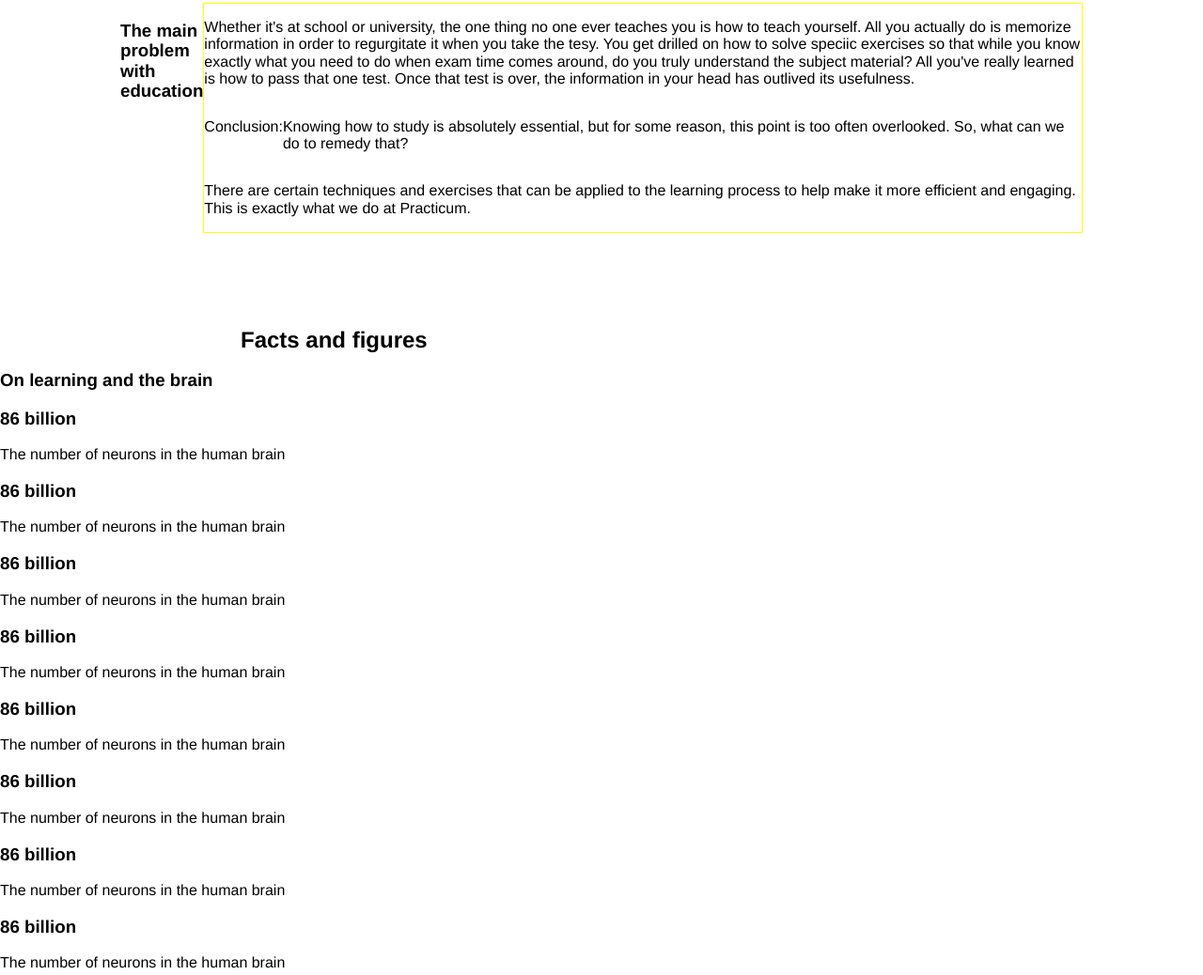
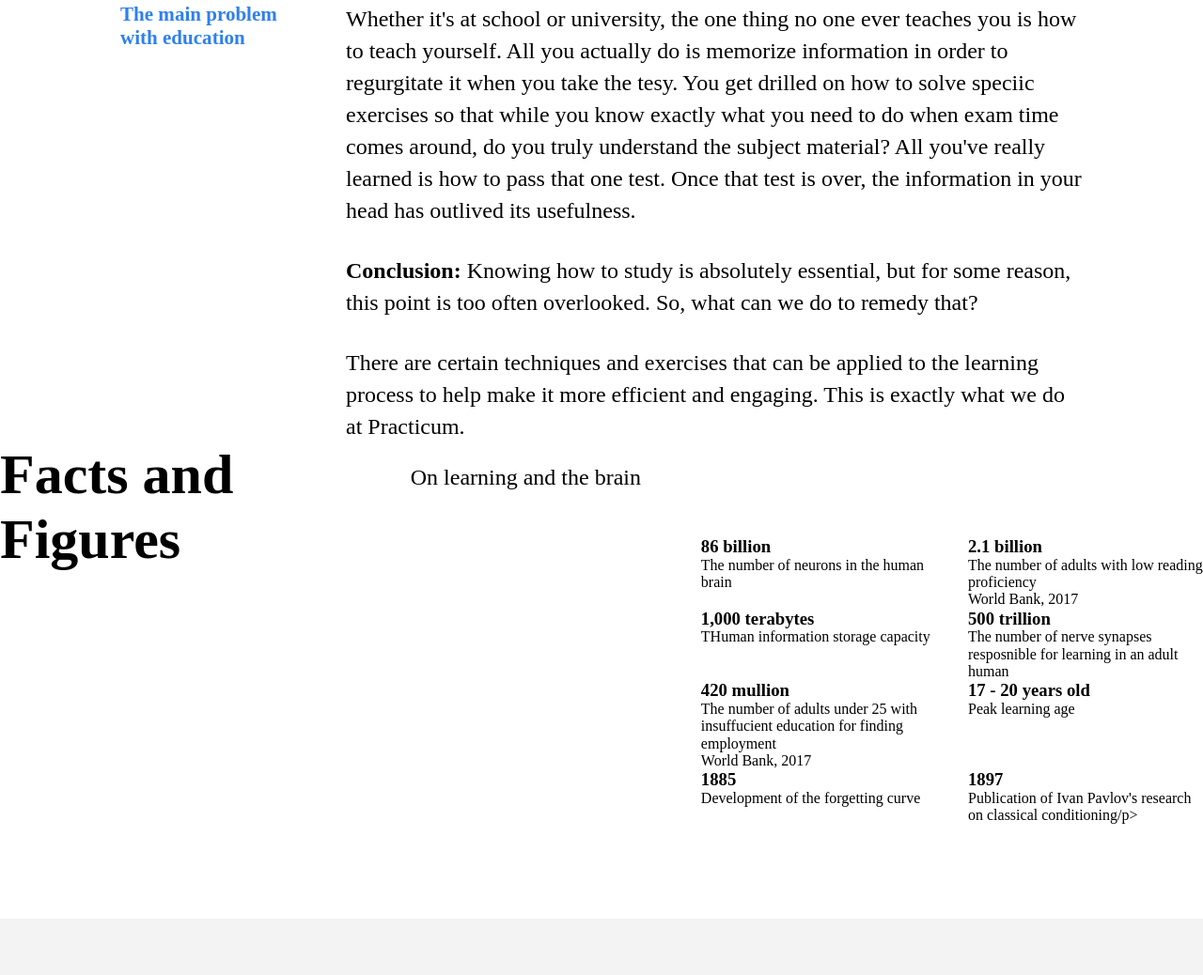
Before and after one commit to natalia2991/web_project1, a plain HTML site: page index.html in a window 1280 px wide. Shown: the part 853-1891 px from the top of the page at 94% size. Drawn offline with Linux system fonts and the light colour scheme.

Commit message:
2 parts done

```diff
--- a/index.html
+++ b/index.html
@@ -17,6 +17,8 @@
       <img src = "./images/header-image.png" class = "header__main-illustration" alt = "Woman standing on a rock.">
       <div class ="header__square-pic"></div>
     </header>
+    </div>
+
     <main class ="content">
       <section class="description">
         <div class = "two-columns">
@@ -27,10 +29,11 @@
              <p class = "two-columns__paragraph">There are certain techniques and exercises that can be applied to the learning process to help make it more efficient and engaging. This is exactly what we do at Practicum.</p>
           </div>
         </div>
+        </div>
       </section>
 
       <section class="digits">
-          <h2 class = "section-title">Facts and figures</h2>
+          <h2 class = "section-title">Facts and Figures</h2>
           <h3 class = "section-subtitle">On learning and the brain</h3>
           <div class = "table">
             <div class = "table__cell">
@@ -38,32 +41,34 @@
               <p class = "table__text">The number of neurons in the human brain</p>
             </div>
             <div class = "table__cell">
-              <h3 class = "table__heading">86 billion</h3>
-              <p class = "table__text">The number of neurons in the human brain</p>
+              <h3 class = "table__heading">2.1 billion</h3>
+              <p class = "table__text">The number of adults with low reading proficiency</p>
+              <p class = "table__text">World Bank, 2017</p>
             </div>
             <div class = "table__cell">
-              <h3 class = "table__heading">86 billion</h3>
-              <p class = "table__text">The number of neurons in the human brain</p>
+              <h3 class = "table__heading">1,000 terabytes</h3>
+              <p class = "table__text">THuman information storage capacity</p>
             </div>
             <div class = "table__cell">
-              <h3 class = "table__heading">86 billion</h3>
-              <p class = "table__text">The number of neurons in the human brain</p>
+              <h3 class = "table__heading">500 trillion</h3>
+              <p class = "table__text">The number of nerve synapses resposnible for learning in an adult human</p>
             </div>
             <div class = "table__cell">
-              <h3 class = "table__heading">86 billion</h3>
-              <p class = "table__text">The number of neurons in the human brain</p>
+              <h3 class = "table__heading">420 mullion</h3>
+              <p class = "table__text">The number of adults under 25 with insuffucient education for finding employment</p>
+              <p class = "table__text">World Bank, 2017</p>
             </div>
             <div class = "table__cell">
-              <h3 class = "table__heading">86 billion</h3>
-              <p class = "table__text">The number of neurons in the human brain</p>
+              <h3 class = "table__heading">17 - 20 years old</h3>
+              <p class = "table__text">Peak learning age</p>
             </div>
             <div class = "table__cell">
-              <h3 class = "table__heading">86 billion</h3>
-              <p class = "table__text">The number of neurons in the human brain</p>
+              <h3 class = "table__heading">1885</h3>
+              <p class = "table__text">Development of the forgetting curve</p>
             </div>
             <div class = "table__cell">
-              <h3 class = "table__heading">86 billion</h3>
-              <p class = "table__text">The number of neurons in the human brain</p>
+              <h3 class = "table__heading">1897</h3>
+              <p class = "table__text">Publication of Ivan Pavlov's research on classical conditioning/p>
             </div>
           </div>
 
@@ -74,7 +79,7 @@
         <h1 class = "feynman__title">The Feynman Technique</h1>
         <h3 class = "feynman__subtitle">Learn without forgetting</h3>
         <p class = "fenyman__link"><a href = "#">More &#x2192;</a></p>
-        <img  class = "feynman__image" src = "/images/feynman.png"  alt = "Image of Feynman">
+        <img  class = "feynman__image" src = "./images/feynman.png"  alt = "Image of Feynman">
 
       </section>
 
--- a/styles/style.css
+++ b/styles/style.css
@@ -11,6 +11,10 @@
   padding: 0;
 }
 
+h1, h2, h3, p{
+  margin: 0;
+  padding: 0;
+}
 
 /* parameters for the header section */
 .header {
@@ -64,7 +68,7 @@
 
 
 /* here we have two examples of selectors in order to remind you how to set styles for elements */
-.header__square-pic {
+.header__square-pic{
   height: 568px;
   width: 568px;
   background-color: #2f80ed;
@@ -77,44 +81,95 @@
 
 
 .description{
-
-  margin-top: 100px;
-  margin-bottom: 100px;
+  display: flex;
+  padding-top: 100px;
+  align-items: center;
+  justify-content: center;
 }
 
+
 .two-columns{
-display: flex;
-margin: auto;
-width: 80%;
-}
-
-.two-columns__brief{
-  width: 175px;
-}
-
-.two-columns__main-text{
-  border: 1px solid yellow;
+  width: 80%;
   display: flex;
-  flex-direction: column;
   justify-content: space-between;
 }
 
 
+.two-columns__brief{
+  width: 175px;
+  color: #2f80ed;
+  line-height: 1.2;
+  font-size: 18px;
+  font-weight: normal;
+
+}
+
+.two-columns__main-text{
+  width: 80px;
+  min-width: 784px;
+}
+
 .two-columns__paragraph{
-display: flex;
+  line-height: 34px;
+  font-size: 24px;
+  font-weight: normal;
 }
 
 .two-columns__span-accent{
+  line-height: 34px;
+  font-size: 24px;
+  font-weight: bold;
+}
 
+.two-columns__paragraph:nth-child(1){
+  margin-bottom: 30px;
 }
+
+.two-columns__paragraph:nth-child(3){
+  margin-top: 30px;
+}
+
+
 /* parameters for digits section */
 
-.section-title{
-  width: 60%;
-  margin: auto;
+.digits{
   display: flex;
 }
 
+.section-title{
+  display: flex;
+  justify-content: center;
+  padding: 0;
+  width: 60%;
+  line-height: 1.15;
+  font-size: 60px;
+  font-weight: bold;
+  }
+
+.section-subtitle{
+  width: 60%;
+  display: flex;
+  justify-content: center;
+  margin: 20px 0 0 0;
+  padding: 0;
+  line-height: 34px;
+  font-size: 24px;
+  font-weight: normal;
+
+}
+
+.table{
+  display: flex;
+  flex-wrap: wrap;
+  width: 1100px;
+  margin: 100px auto;
+  justify-content: space-between;
+
+}
+
+.table__cell{
+  width: 250px;
+}
 /* including elements with key-value modifiers */
 .table__cell_theme_dark {
   width: 200px;
@@ -130,9 +185,6 @@ display: flex;
   opacity: .9;
   position: relative;
   background-color: #f2f2f2;
-
-
-
 }
 
 .feynman__title{
@@ -143,7 +195,6 @@ display: flex;
   padding: 0;
   text-align: center;
   width: 775px;
-
   font-size: 120px;
   font-weight: bold;
   border: 1px solid red;
```
